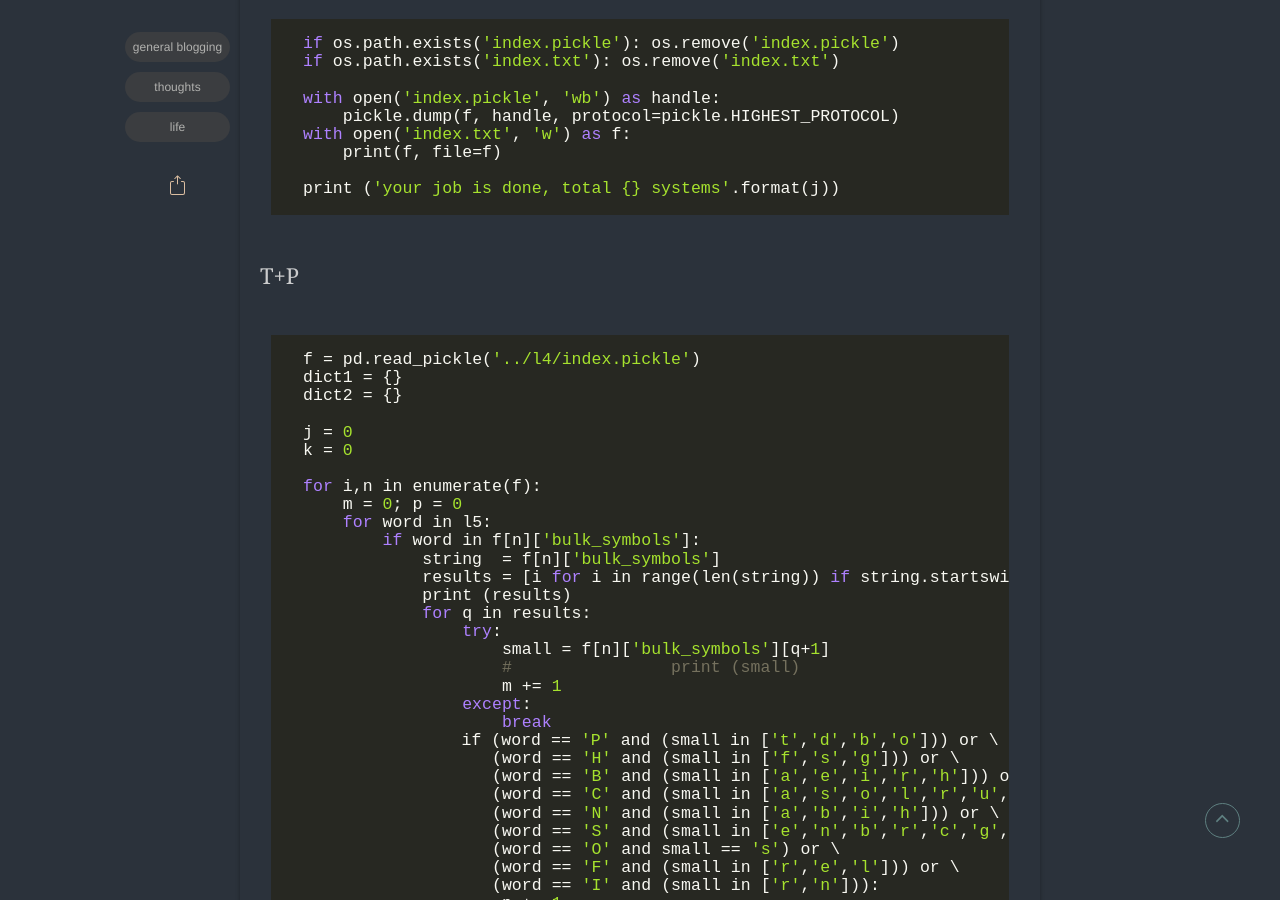
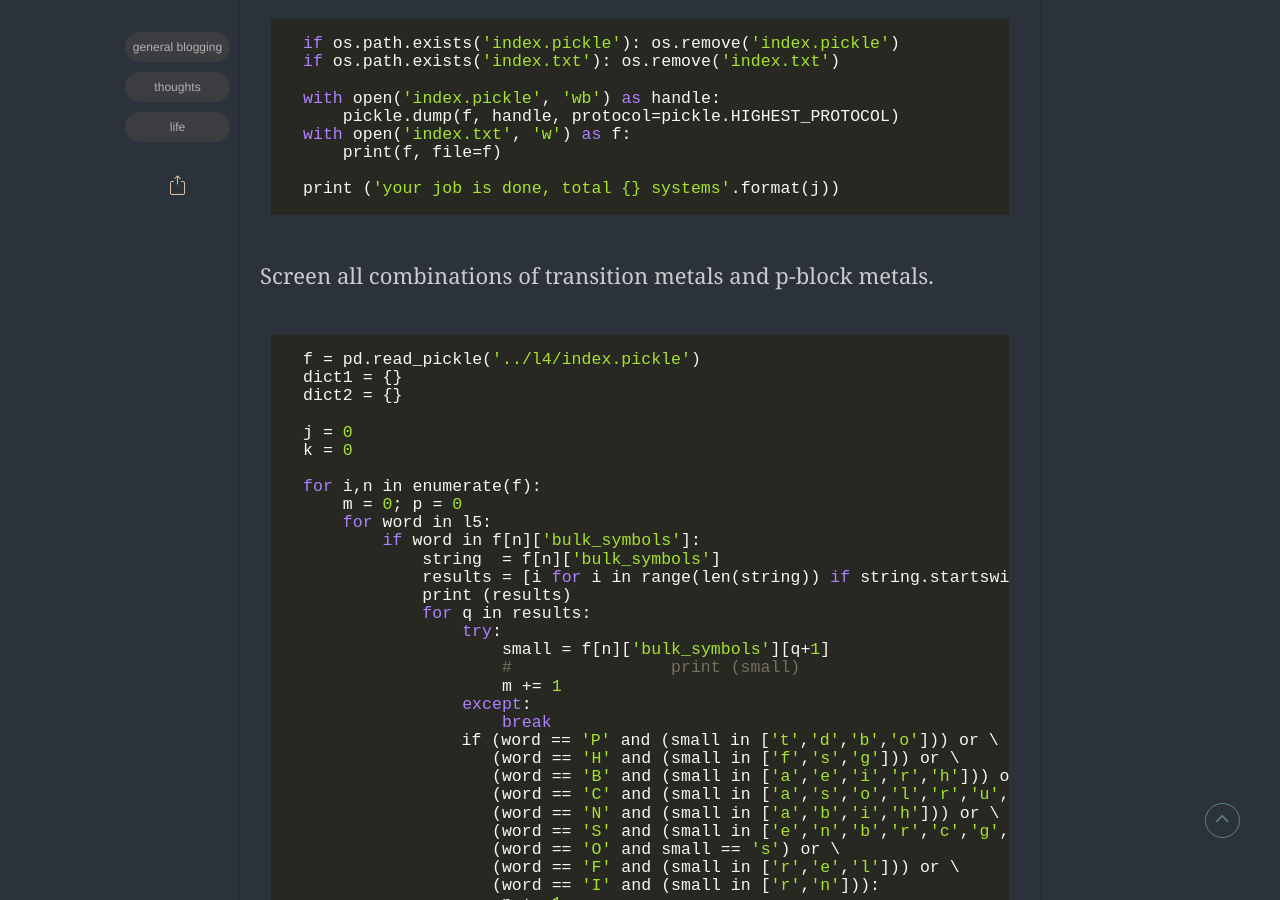
Before and after one commit to mutianyou2013/mutianyou2013.github.io, a Jekyll site: the page built from _posts/2021-08-01-OC-project.md, in a window 1280 px wide and 900 px high, scrolled down 4117 px. Built offline with Jekyll 4.4.1, drawn with Linux system fonts in a browser that asks for light colours; some web fonts are replaced; comment, search, counter and statistics services are not loaded.

Commit message:
Update 2021-08-01-OC-project.md

````diff
--- a/_posts/2021-08-01-OC-project.md
+++ b/_posts/2021-08-01-OC-project.md
@@ -96,7 +96,7 @@ with open('index.txt', 'w') as f:
 
 print ('your job is done, total {} systems'.format(j))
 ```
-T+P
+Screen all combinations of transition metals and p-block metals.
 ```python
 f = pd.read_pickle('../l4/index.pickle')
 dict1 = {}
````
